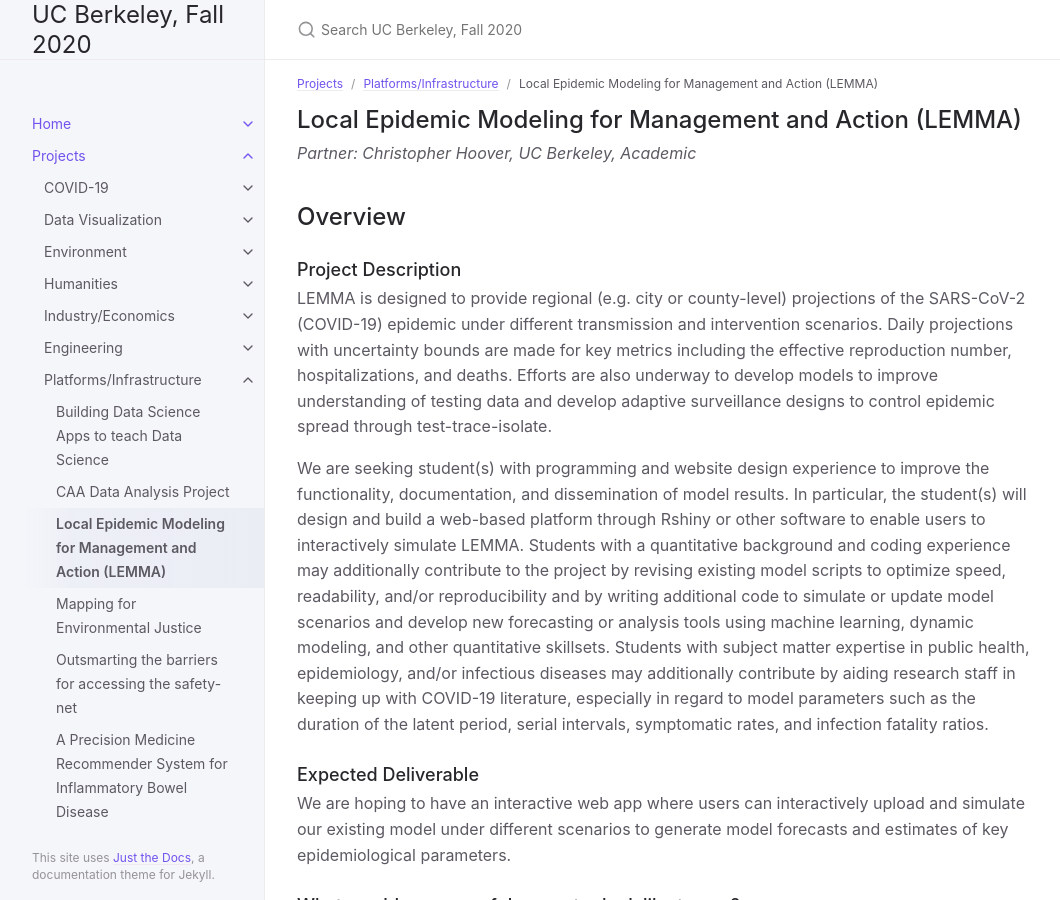
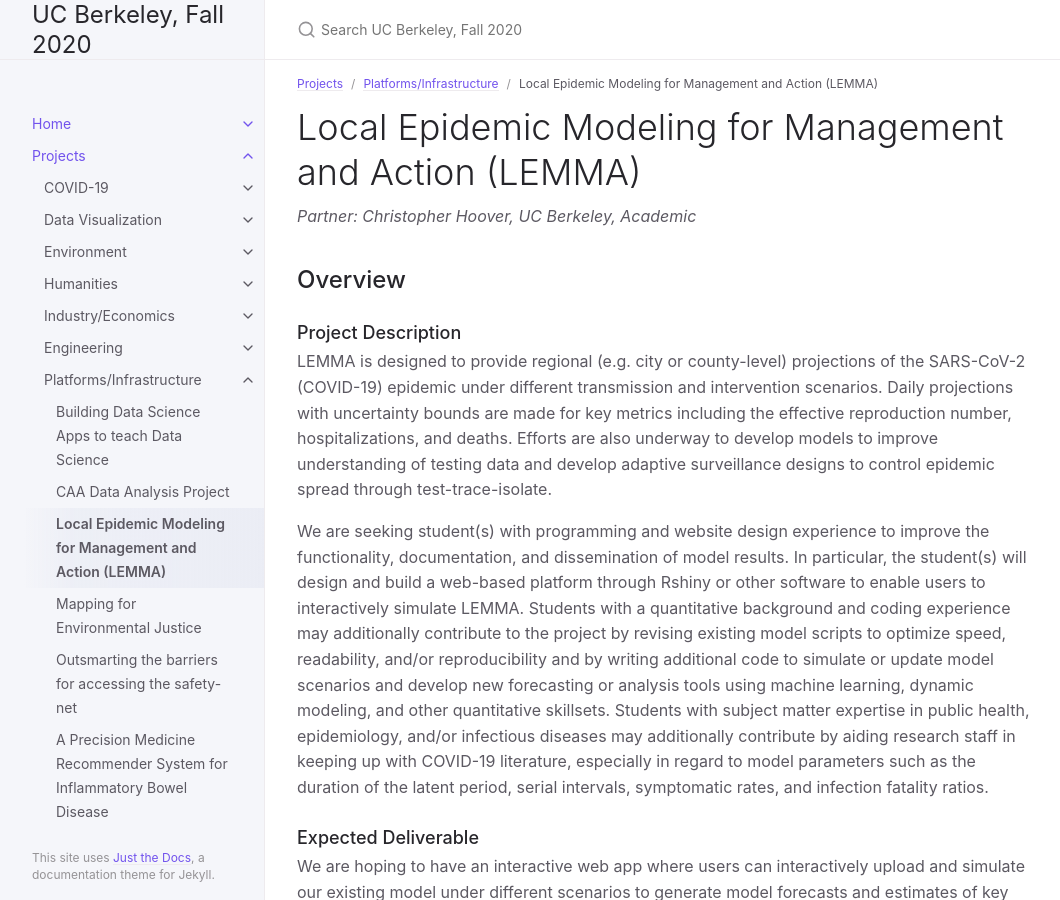
Before and after one commit to DS-Discovery/ds-discovery.github.io, a Jekyll site: the page built from Projects/Platforms:Infrastructure/PI-Local Epidemic Modeling for Management and Action (LEMMA).md, in a window 1280 px wide and 900 px high. Shown: the whole window, without its empty margins (107-1167 px from the left). Built offline with Jekyll 4.4.1, drawn with Linux system fonts in a browser that asks for light colours.

```diff
--- a/Projects/Platforms:Infrastructure/PI-Local Epidemic Modeling for Management and Action (LEMMA).md
+++ b/Projects/Platforms:Infrastructure/PI-Local Epidemic Modeling for Management and Action (LEMMA).md
@@ -6,7 +6,7 @@ grand_parent: Projects
 nav_order: 10
 ---
 
-## Local Epidemic Modeling for Management and Action (LEMMA)
+# Local Epidemic Modeling for Management and Action (LEMMA)
 *Partner: Christopher Hoover, UC Berkeley, Academic*
 
 ## Overview
```
